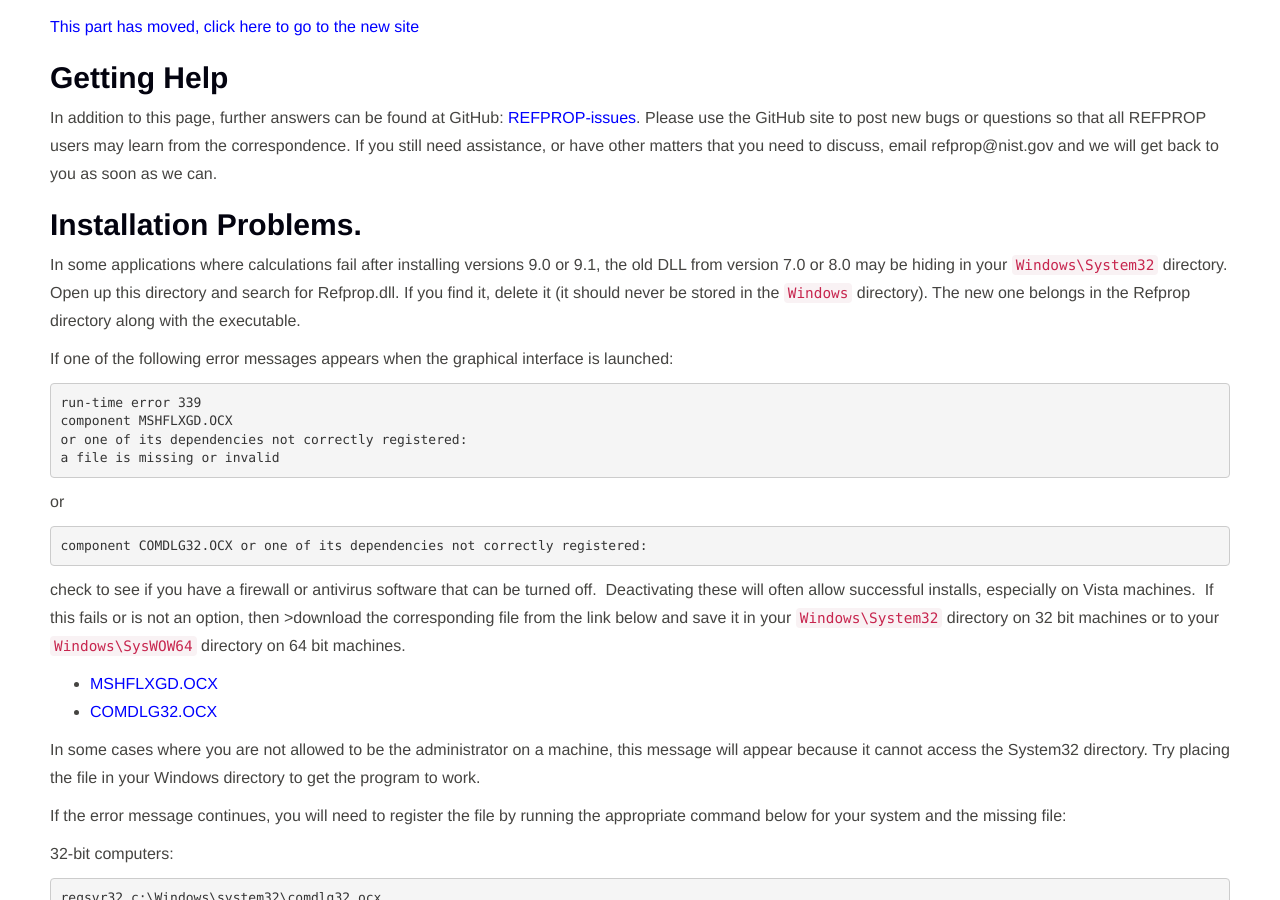
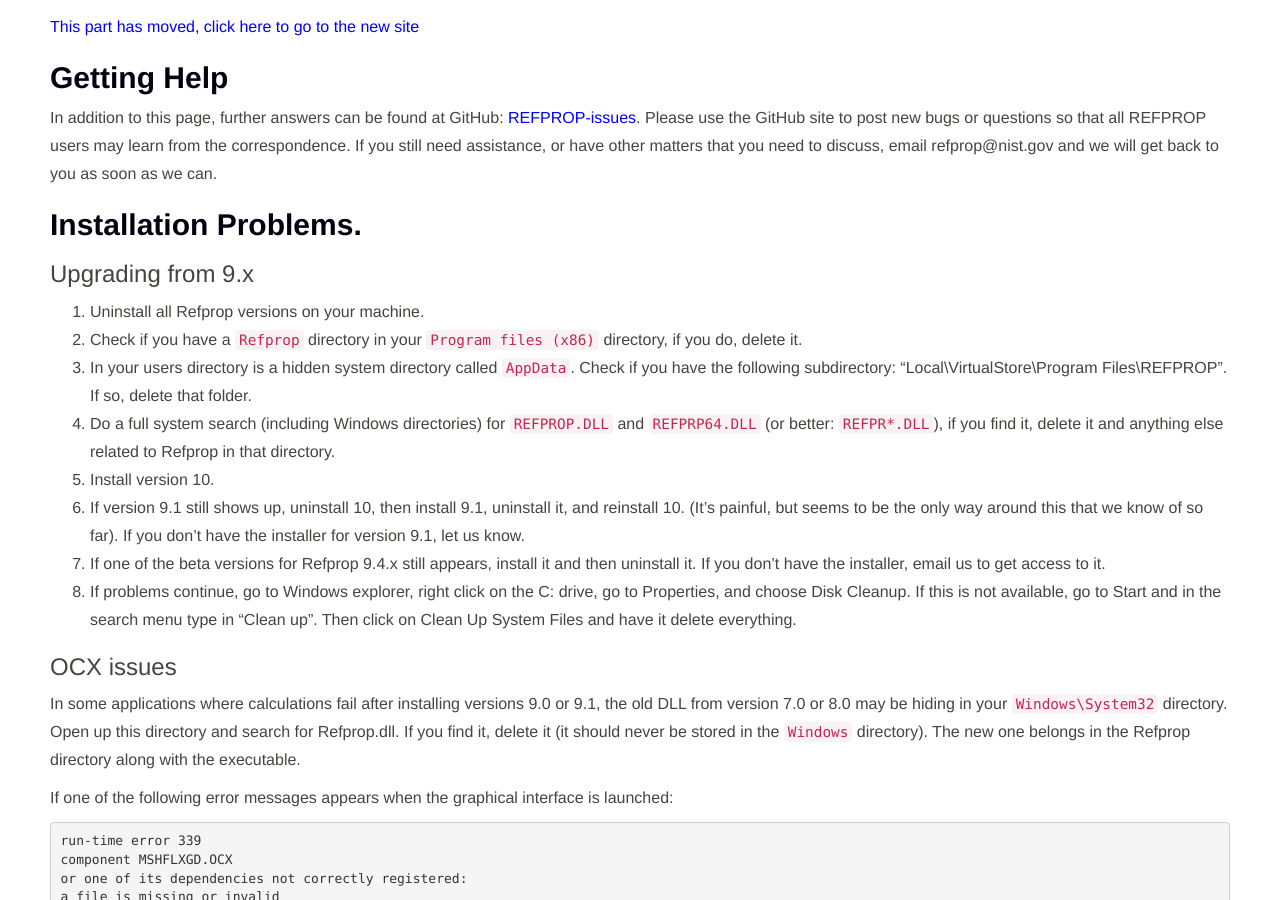
Before and after one commit to usnistgov/REFPROP-docs, a Jekyll site: the page built from index.md, in a window 1280 px wide and 900 px high, scrolled down 1566 px. Built offline with Jekyll 4.4.1, drawn with Linux system fonts in a browser that asks for light colours; nearby versions of some CDN libraries; library files that are not in the unit come from our copies.

Commit message:
Add 9.1 upgrade instructions

```diff
--- a/index.md
+++ b/index.md
@@ -63,6 +63,20 @@
 In addition to this page, further answers can be found at GitHub: [REFPROP-issues](https://github.com/usnistgov/REFPROP-issues/issues).  Please use the GitHub site to post new bugs or questions so that all REFPROP users may learn from the correspondence.  If you still need assistance, or have other matters that you need to discuss, email refprop@nist.gov and we will get back to you as soon as we can.
 
 ## Installation Problems.
+
+### Upgrading from 9.x
+
+1.  Uninstall all Refprop versions on your machine.
+2.  Check if you have a ``Refprop`` directory in your ``Program files (x86)`` directory, if you do, delete it.
+3.  In your users directory is a hidden system directory called ``AppData``.  Check if you have the following subdirectory:  "Local\VirtualStore\Program Files\REFPROP".  If so, delete that folder.
+4.  Do a full system search (including Windows directories) for ``REFPROP.DLL`` and ``REFPRP64.DLL`` (or better:  ``REFPR*.DLL``), if you find it, delete it and anything else related to Refprop in that directory.
+5.  Install version 10.
+6.  If version 9.1 still shows up, uninstall 10, then install 9.1, uninstall it, and reinstall 10. (It’s painful, but seems to be the only way around this that we know of so far).  If you don’t have the installer for version 9.1, let us know.
+7.  If one of the beta versions for Refprop 9.4.x still appears, install it and then uninstall it.  If you don't have the installer, email us to get access to it.
+8.  If problems continue, go to Windows explorer, right click on the C: drive, go to Properties, and choose Disk Cleanup.  If this is not available, go to Start and in the search menu type in "Clean up".  Then click on Clean Up System Files and have it delete everything.
+
+
+### OCX issues
 In some applications where calculations fail after installing versions 9.0 or 9.1, the old
 DLL from version 7.0 or 8.0 may be hiding in your ``Windows\System32`` directory. Open up this directory and search for Refprop.dll. If you find it, delete it (it should never be stored in the ``Windows`` directory). The new one belongs in the Refprop directory along with the executable.
 
```
